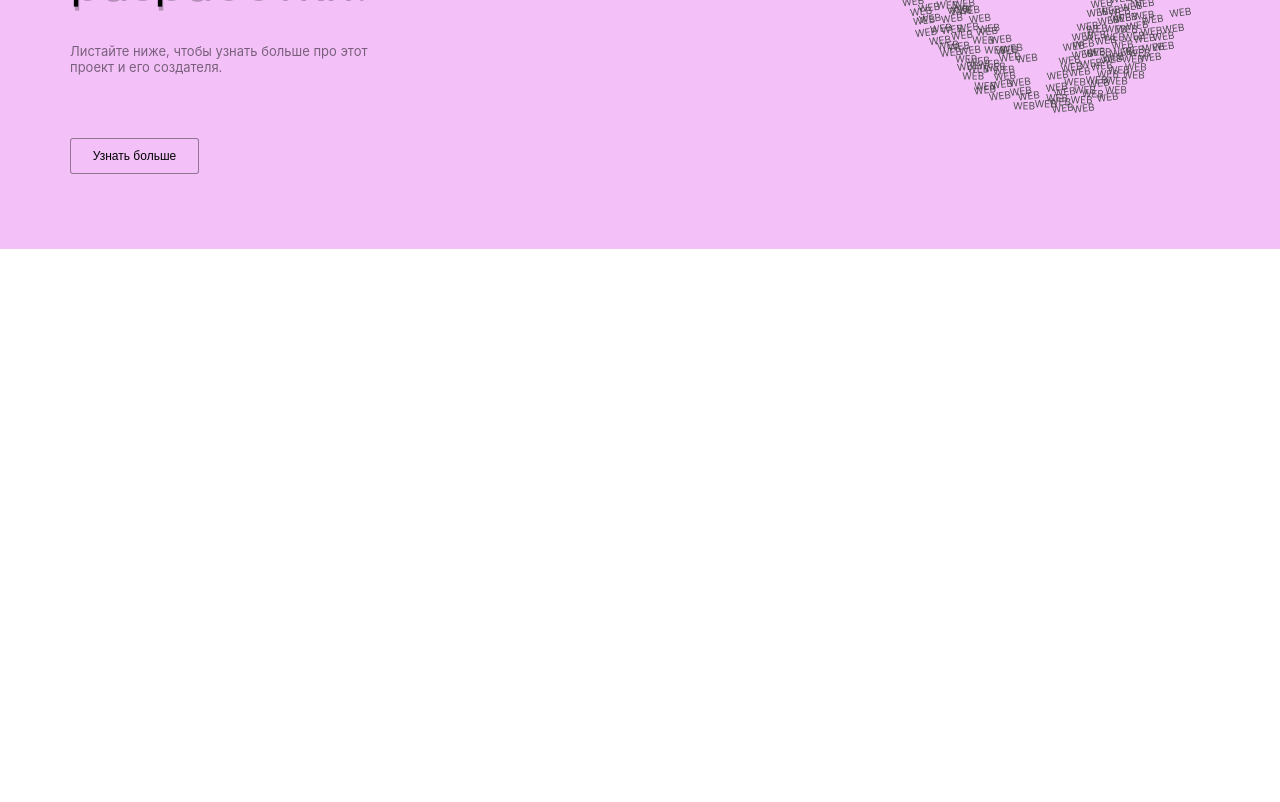
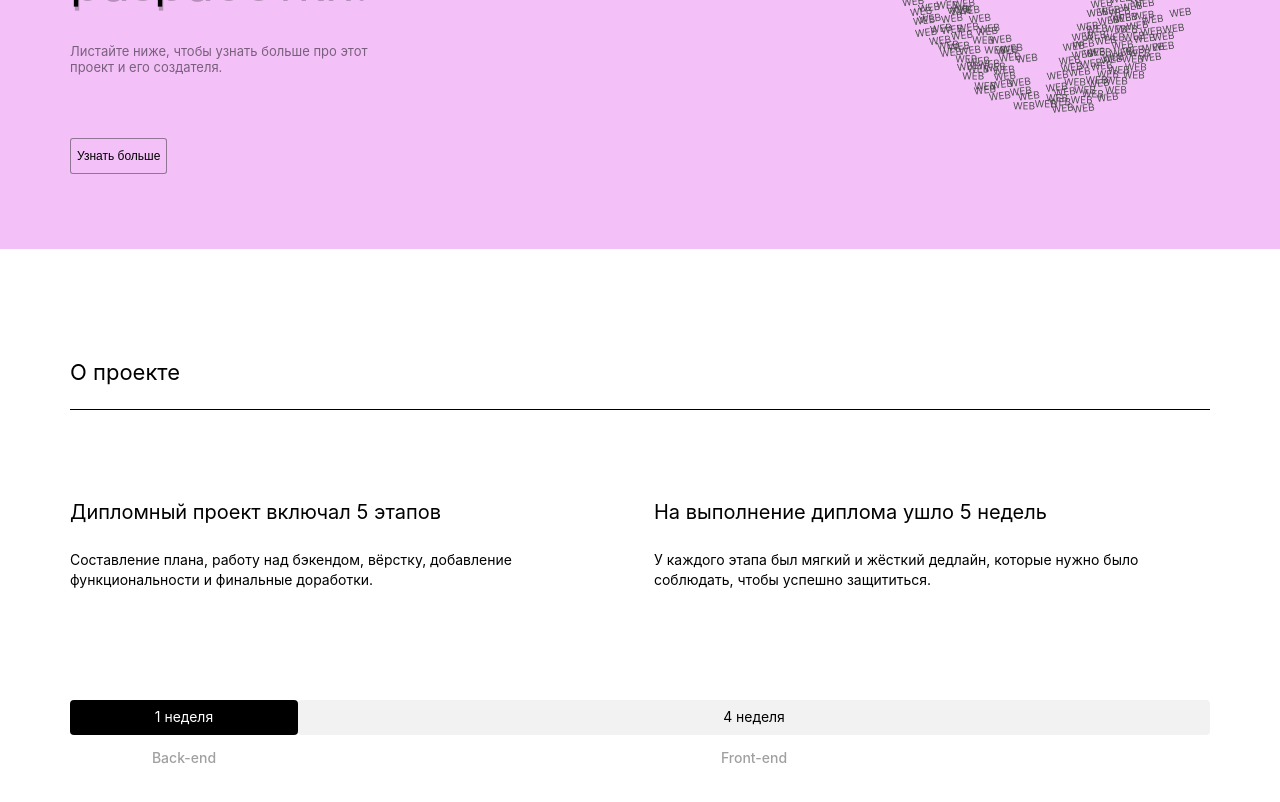
Before and after one commit to Alenfulia/movies-explorer-frontend, a React (Create React App) app: page / in a window 1280 px wide. Shown: the part 340-1142 px from the top of the page. Before the commit the page ends 800 px from the top, so only its background shows below. Built offline with nearby package versions, Linux system fonts and the light colour scheme.

Commit message:
Добавление AboutProject

```diff
--- a/src/components/AboutProject/AboutProject.css
+++ b/src/components/AboutProject/AboutProject.css
@@ -0,0 +1,77 @@
+.about-project {
+  margin: 110px 70px;
+}
+
+.about-project__title {
+  margin: 0 0 70px 0;
+  padding: 0 0 23px 0;
+  font-size: 22px;
+  font-weight: 400;
+  line-height: 26.63px;
+  border-bottom: 1px solid #000;
+}
+
+.about-project__columns {
+  display: flex;
+  gap: 40px;
+
+}
+
+.about-project__column {}
+
+.about-project__subtitle {
+  font-size: 20px;
+  font-weight: 400;
+  line-height: 24.2px;
+}
+.about-project__text {
+  margin: 26px 0 0 0;
+  font-size: 14px;
+  font-weight: 400;
+  line-height: 20px;
+}
+
+.about-project__schedule {
+  display: flex;
+  width: 100%;
+}
+.about-project__backend {
+  display: flex;
+  flex-basis: 228px;
+  flex-direction: column;
+}
+
+.about-project__progress {
+  font-size: 14px;
+  font-weight: 400;
+  line-height: 16.94px;
+  text-align: center;
+  margin: 110px 0 0 0;
+}
+
+.about-project__back {
+  background-color: #000;
+  color: #fff;
+  border-radius: 4px;
+  padding: 9px 14px;
+}
+
+.about-project__progress-label {
+  margin: 14px 0 0 0;
+  font-size: 14px;
+  font-weight: 500;
+  line-height: 17px;
+  text-align: center;
+  color: #A0A0A0;
+}
+
+.about-project__frontend {
+  display: flex;
+  flex-basis: 912px;
+  flex-direction: column;
+}
+.about-project__front {
+  background-color: #F2F2F2;
+  border-radius: 4px;
+  padding: 9px 14px;
+}
--- a/src/components/AboutProject/AboutProject.js
+++ b/src/components/AboutProject/AboutProject.js
@@ -0,0 +1,39 @@
+import './AboutProject.css';
+
+const AboutProject = () => {
+  return (
+    <section className='about-project'>
+      <h2 className='about-project__title'>О проекте</h2>
+      <div className='about-project__columns'>
+        <div className='about-project__column'>
+          <h3 className='about-project__subtitle'>
+            Дипломный проект включал 5 этапов
+          </h3>
+          <p className='about-project__text'>
+            Составление плана, работу над бэкендом, вёрстку, добавление функциональности и финальные доработки.
+          </p>
+        </div>
+        <div className='about-project__column'>
+          <h3 className='about-project__subtitle'>
+            На выполнение диплома ушло 5 недель
+          </h3>
+          <p className='about-project__text'>
+            У каждого этапа был мягкий и жёсткий дедлайн, которые нужно было соблюдать, чтобы успешно защититься.
+          </p>
+        </div>
+      </div>
+        <div className='about-project__schedule'>
+          <div className='about-project__backend'>
+            <div className='about-project__progress about-project__back'>1 неделя</div>
+            <span className='about-project__progress-label'>Back-end</span>
+          </div>
+          <div className='about-project__frontend'>
+          <div className='about-project__progress about-project__front'>4 неделя</div>
+            <span className='about-project__progress-label'>Front-end</span>
+          </div>
+        </div>
+    </section>
+  )
+}
+
+export default AboutProject;
--- a/src/components/App/App.js
+++ b/src/components/App/App.js
@@ -1,5 +1,6 @@
 import Header from '../Header/Header';
 import Promo from '../Promo/Promo';
+import AboutProject from '../AboutProject/AboutProject';
 import './App.css';
 
 function App() {
@@ -7,6 +8,7 @@ function App() {
     <>
     <Header />
     <Promo />
+    <AboutProject />
     </>
   );
 }
--- a/src/components/Header/Header.css
+++ b/src/components/Header/Header.css
@@ -1,5 +1,5 @@
 .header {
-  height: 74px;
+  min-height: 74px;
   background-color: #F3C1F8;
   display: flex;
   align-items: center;
--- a/src/components/Promo/Promo.css
+++ b/src/components/Promo/Promo.css
@@ -15,8 +15,8 @@
 .promo__title {
   margin: 0;
   padding: 0;
-  width: 640px;
-  height: 174px;
+  max-width: 640px;
+  min-height: 174px;
   font-size: 50px;
   font-weight: 400;
   line-height: 58px;
@@ -41,8 +41,8 @@
 .promo__button {
   margin-left: 70px;
   margin-bottom: 25px;
-  height: 36px;
-  width: 129px;
+  min-height: 36px;
+  max-width: 129px;
   font-size: 12px;
   font-weight: 500;
   line-height: 16px;
```
Also changed, not shown: src/components/NavTab/NavTab.css (deleted), src/components/NavTab/NavTab.js (deleted).
